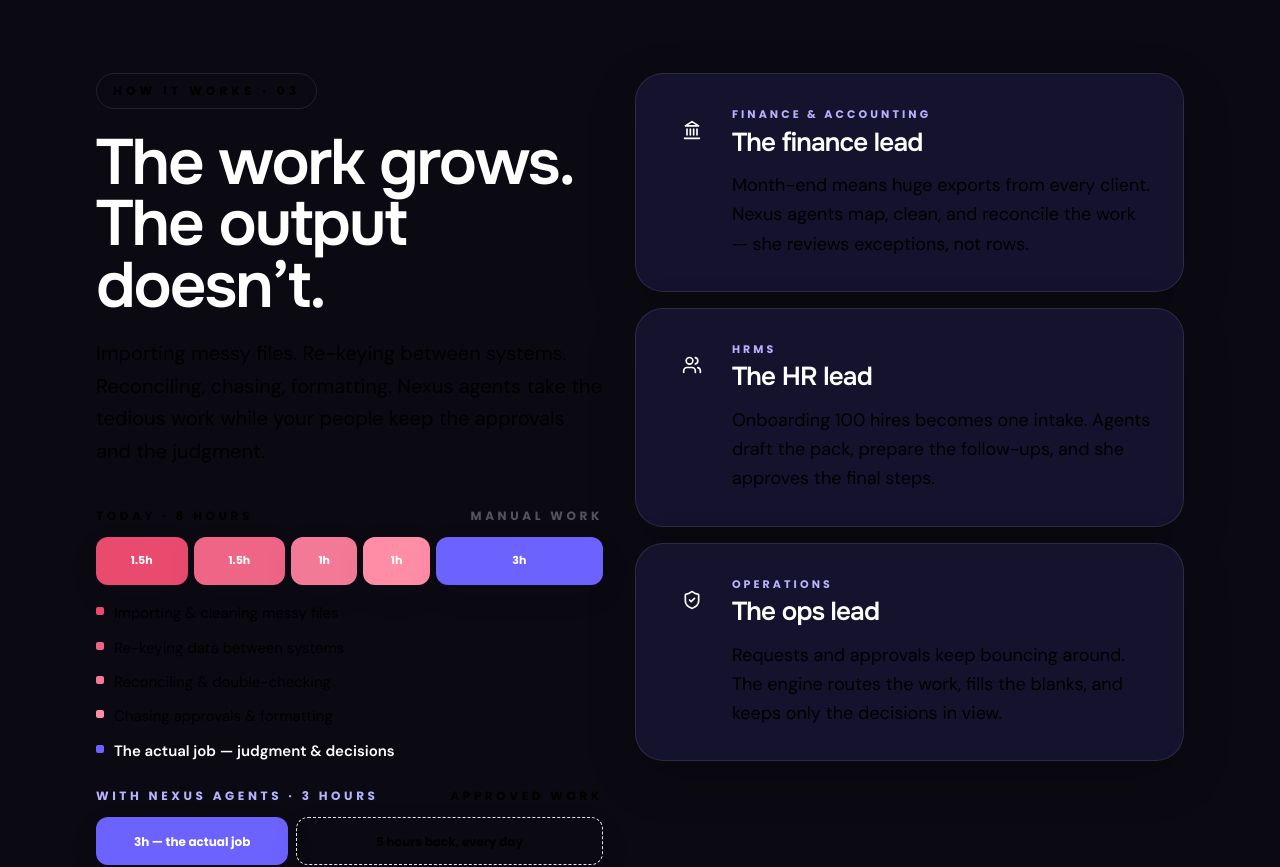
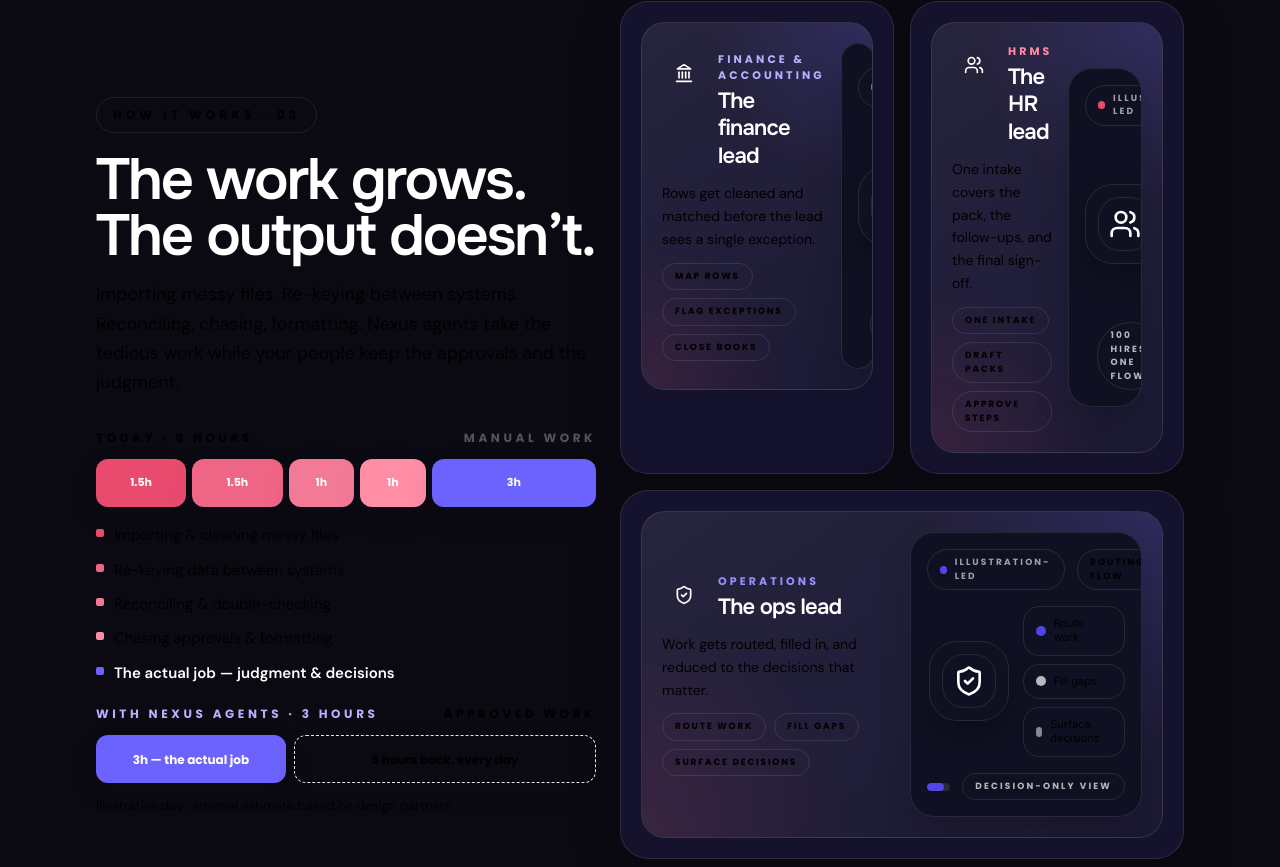
Before and after one commit to asadknow-hub/marketingwebsite, a Next.js app: page / in a window 1280 px wide. Shown: the part 2439-3306 px from the top of the page. Built offline with nearby package versions, Linux system fonts and the light colour scheme; a web font is replaced by a local one.

Commit message:
Make department scenarios more visual

```diff
--- a/components/templates/finance-management-landing-page-finsyc/department scenarios 01 finsyc.tsx
+++ b/components/templates/finance-management-landing-page-finsyc/department scenarios 01 finsyc.tsx
@@ -5,38 +5,148 @@
 import { ArrowUpRight, Landmark, ShieldCheck, Users } from "lucide-react";
 import { useGetInTouchModal } from "@/components/site/GetInTouchModal";
 
+type ScenarioVariant = "finance" | "hrms" | "operations";
+
+const scenarioVariantMeta = {
+  finance: {
+    label: "Month-end flow",
+    labelText: "text-[#B7B2FF]",
+    accent: "bg-[#6C63FF]",
+    accentSoft: "bg-[#6C63FF]/12",
+    accentGlow: "bg-[#6C63FF]/18",
+  },
+  hrms: {
+    label: "Onboarding flow",
+    labelText: "text-[#FF8DA5]",
+    accent: "bg-[#E94B6F]",
+    accentSoft: "bg-[#E94B6F]/12",
+    accentGlow: "bg-[#E94B6F]/18",
+  },
+  operations: {
+    label: "Routing flow",
+    labelText: "text-[#9A92FF]",
+    accent: "bg-[#4F46E5]",
+    accentSoft: "bg-[#4F46E5]/12",
+    accentGlow: "bg-[#4F46E5]/18",
+  },
+} as const;
+
 interface ScenarioCardProps {
   department: string;
   title: string;
   description: string;
   icon: React.ElementType;
+  chips: string[];
+  metric: string;
+  variant: ScenarioVariant;
   delay?: number;
+  className?: string;
 }
 
-function ScenarioCard({ department, title, description, icon: Icon, delay = 0 }: ScenarioCardProps) {
+interface ScenarioIllustrationProps {
+  icon: React.ElementType;
+  chips: string[];
+  metric: string;
+  variant: ScenarioVariant;
+}
+
+function ScenarioIllustration({ icon: Icon, chips, metric, variant }: ScenarioIllustrationProps) {
+  const theme = scenarioVariantMeta[variant];
+
+  return (
+    <div className="relative overflow-hidden rounded-[24px] border border-white/10 bg-[#0F1021] p-4 shadow-[0_16px_36px_rgba(0,0,0,0.18)]">
+      <div className={"absolute -right-6 -top-8 h-24 w-24 rounded-full " + theme.accentGlow + " blur-3xl"} />
+      <div className={"absolute -bottom-10 left-2 h-20 w-20 rounded-full " + theme.accentGlow + " blur-3xl"} />
+
+      <div className="relative flex min-h-[170px] flex-col justify-between">
+        <div className="flex items-center justify-between gap-3">
+          <span className="inline-flex items-center gap-2 rounded-full border border-white/10 bg-white/8 px-3 py-1.5 font-poppins text-[9px] font-bold uppercase tracking-[0.24em] text-white/60">
+            <span className={"h-2 w-2 rounded-full " + theme.accent} />
+            Illustration-led
+          </span>
+
+          <span className={"rounded-full border border-white/10 px-3 py-1.5 font-poppins text-[9px] font-bold uppercase tracking-[0.22em] text-white/72 " + theme.accentSoft}>
+            {theme.label}
+          </span>
+        </div>
+
+        <div className="mt-4 grid gap-3 lg:grid-cols-[0.9fr_1.1fr] lg:items-center">
+          <div className="flex items-center justify-center">
+            <div className={"relative flex h-20 w-20 items-center justify-center rounded-[28px] border border-white/10 bg-white/8 shadow-[0_16px_30px_rgba(0,0,0,0.18)] " + theme.accentSoft}>
+              <Icon className="h-8 w-8 text-white" />
+              <div className={"absolute inset-3 rounded-[22px] border border-white/10 " + theme.accentGlow} />
+            </div>
+          </div>
+
+          <div className="space-y-2">
+            {chips.map((chip, idx) => (
+              <div key={chip} className="flex items-center gap-2 rounded-[16px] border border-white/10 bg-white/6 px-3 py-2.5">
+                <span className={"h-2.5 w-2.5 rounded-full " + (idx === 0 ? theme.accent : idx === 1 ? "bg-white/70" : "bg-white/50")} />
+                <span className="text-[11px] leading-tight text-white/78">{chip}</span>
+              </div>
+            ))}
+          </div>
+        </div>
+
+        <div className="mt-4 flex items-center gap-3">
+          <div className="h-2 flex-1 overflow-hidden rounded-full bg-white/10">
+            <div className={"h-full w-[72%] rounded-full " + theme.accent} />
+          </div>
+
+          <span className="rounded-full border border-white/10 bg-white/8 px-3 py-1.5 font-poppins text-[9px] font-bold uppercase tracking-[0.24em] text-white/70">
+            {metric}
+          </span>
+        </div>
+      </div>
+    </div>
+  );
+}
+
+function ScenarioCard({ department, title, description, icon: Icon, chips, metric, variant, delay = 0, className }: ScenarioCardProps) {
+  const theme = scenarioVariantMeta[variant];
+
   return (
     <motion.div
       initial={{ opacity: 0, y: 28 }}
       whileInView={{ opacity: 1, y: 0 }}
       viewport={{ once: true }}
       transition={{ duration: 0.7, delay, ease: [0.21, 0.47, 0.32, 0.98] as const }}
-      className="rounded-[28px] border border-white/10 bg-[#15122E] p-6 shadow-[0_16px_48px_rgba(0,0,0,0.22)] sm:p-8"
+      className={"rounded-[28px] border border-white/10 bg-[#15122E] p-4 shadow-[0_16px_48px_rgba(0,0,0,0.22)] sm:p-5 " + (className || "")}
     >
-      <div className="flex items-start gap-4">
-        <div className="flex h-12 w-12 shrink-0 items-center justify-center rounded-2xl bg-white/8 text-white">
+      <div className="relative overflow-hidden rounded-[24px] border border-white/10 bg-[linear-gradient(145deg,rgba(255,255,255,0.08),rgba(255,255,255,0.03))] p-4 sm:p-5">
+        <div className="absolute inset-0 bg-[radial-gradient(circle_at_top_right,rgba(108,99,255,0.18),transparent_38%),radial-gradient(circle_at_bottom_left,rgba(233,75,111,0.12),transparent_34%)]" />
+
+        <div className="relative grid gap-4 lg:grid-cols-[1fr_1fr] lg:items-center">
+          <div className="space-y-3">
+            <div className="flex items-start gap-3">
+              <div className={"flex h-11 w-11 shrink-0 items-center justify-center rounded-2xl bg-white/8 text-white " + theme.accentSoft}>
                 <Icon className="h-5 w-5" />
               </div>
 
               <div className="min-w-0 flex-1">
-          <p className="font-poppins text-[11px] font-bold uppercase tracking-[0.28em] text-[#B7B2FF]">
+                <p className={"font-poppins text-[11px] font-bold uppercase tracking-[0.28em] " + theme.labelText}>
                   {department}
                 </p>
-          <h3 className="mt-1 font-onest text-[22px] font-semibold leading-tight tracking-[-0.8px] text-white sm:text-[26px]">
+                <h3 className="mt-1 font-onest text-[20px] font-semibold leading-tight tracking-[-0.8px] text-white sm:text-[22px]">
                   {title}
                 </h3>
-          <p className="mt-3 font-['DM_Sans'] text-[16px] leading-relaxed text-white/72 sm:text-[18px]">
+              </div>
+            </div>
+
+            <p className="max-w-[34ch] font-['DM_Sans'] text-[14px] leading-relaxed text-white/72">
               {description}
             </p>
+
+            <div className="flex flex-wrap gap-2">
+              {chips.map((chip) => (
+                <span key={chip} className="rounded-full border border-white/10 bg-white/8 px-3 py-1.5 font-poppins text-[9px] font-bold uppercase tracking-[0.2em] text-white/72">
+                  {chip}
+                </span>
+              ))}
+            </div>
+          </div>
+
+          <ScenarioIllustration icon={Icon} chips={chips} metric={metric} variant={variant} />
         </div>
       </div>
     </motion.div>
@@ -69,22 +179,31 @@
     department: "Finance & Accounting",
     title: "The finance lead",
     description:
-      "Month-end means huge exports from every client. Nexus agents map, clean, and reconcile the work — she reviews exceptions, not rows.",
+      "Rows get cleaned and matched before the lead sees a single exception.",
     icon: Landmark,
+    chips: ["Map rows", "Flag exceptions", "Close books"],
+    metric: "Month-end simplified",
+    variant: "finance" as const,
   },
   {
     department: "HRMS",
     title: "The HR lead",
     description:
-      "Onboarding 100 hires becomes one intake. Agents draft the pack, prepare the follow-ups, and she approves the final steps.",
+      "One intake covers the pack, the follow-ups, and the final sign-off.",
     icon: Users,
+    chips: ["One intake", "Draft packs", "Approve steps"],
+    metric: "100 hires, one flow",
+    variant: "hrms" as const,
   },
   {
     department: "Operations",
     title: "The ops lead",
     description:
-      "Requests and approvals keep bouncing around. The engine routes the work, fills the blanks, and keeps only the decisions in view.",
+      "Work gets routed, filled in, and reduced to the decisions that matter.",
     icon: ShieldCheck,
+    chips: ["Route work", "Fill gaps", "Surface decisions"],
+    metric: "Decision-only view",
+    variant: "operations" as const,
   },
 ];
 
@@ -93,14 +212,14 @@
 
   return (
     <>
-      <section className={"relative w-full overflow-hidden bg-[#0B0A12] py-20 lg:py-28 " + (className || "") }>
+      <section className={"relative flex min-h-[100svh] w-full items-center overflow-hidden bg-[#0B0A12] py-10 sm:py-12 lg:py-10 " + (className || "") }>
         <div className="pointer-events-none absolute inset-0">
           <div className="absolute -top-32 right-[-120px] h-[420px] w-[420px] rounded-full bg-[#6C63FF]/18 blur-[140px]" />
           <div className="absolute bottom-[-140px] left-[-100px] h-[360px] w-[360px] rounded-full bg-[#E94B6F]/12 blur-[120px]" />
         </div>
 
         <div className="relative z-10 w-full max-w-[1440px] mx-auto px-4 sm:px-6 lg:px-[96px]">
-          <div className="grid gap-8 lg:grid-cols-[0.96fr_1.04fr] items-start">
+          <div className="grid gap-6 lg:grid-cols-[0.94fr_1.06fr] items-start">
             <div className="lg:sticky lg:top-24 self-start">
               <motion.div
                 initial={{ opacity: 0, y: 18 }}
@@ -119,7 +238,7 @@
                 whileInView={{ opacity: 1, y: 0 }}
                 viewport={{ once: true }}
                 transition={{ duration: 0.75, delay: 0.08, ease: "easeOut" as const }}
-                className="mt-6 max-w-[660px] font-onest text-[38px] font-semibold leading-[0.96] tracking-[-2px] text-white sm:text-[48px] lg:text-[64px]"
+                className="mt-5 max-w-[660px] font-onest text-[34px] font-semibold leading-[0.96] tracking-[-2px] text-white sm:text-[44px] lg:text-[58px]"
               >
                 The work grows. The output doesn’t.
               </motion.h2>
@@ -129,12 +248,12 @@
                 whileInView={{ opacity: 1, y: 0 }}
                 viewport={{ once: true }}
                 transition={{ duration: 0.7, delay: 0.16, ease: "easeOut" as const }}
-                className="mt-5 max-w-[620px] font-['DM_Sans'] text-[18px] leading-relaxed text-white/72 sm:text-[20px]"
+                className="mt-4 max-w-[620px] font-['DM_Sans'] text-[16px] leading-relaxed text-white/72 sm:text-[18px]"
               >
                 Importing messy files. Re-keying between systems. Reconciling, chasing, formatting. Nexus agents take the tedious work while your people keep the approvals and the judgment.
               </motion.p>
 
-              <div className="mt-10 space-y-6">
+              <div className="mt-8 space-y-5">
                 <motion.div
                   initial={{ opacity: 0, y: 18 }}
                   whileInView={{ opacity: 1, y: 0 }}
@@ -208,7 +327,7 @@
               </div>
             </div>
 
-            <div className="space-y-4">
+            <div className="grid gap-4 lg:grid-cols-2">
               {scenarios.map((scenario, index) => (
                 <ScenarioCard
                   key={scenario.title}
@@ -216,6 +335,10 @@
                   title={scenario.title}
                   description={scenario.description}
                   icon={scenario.icon}
+                  chips={scenario.chips}
+                  metric={scenario.metric}
+                  variant={scenario.variant}
+                  className={index === scenarios.length - 1 ? "lg:col-span-2" : ""}
                   delay={0.08 * index}
                 />
               ))}
```
Lines whose indentation alone changed are shown as unchanged.
